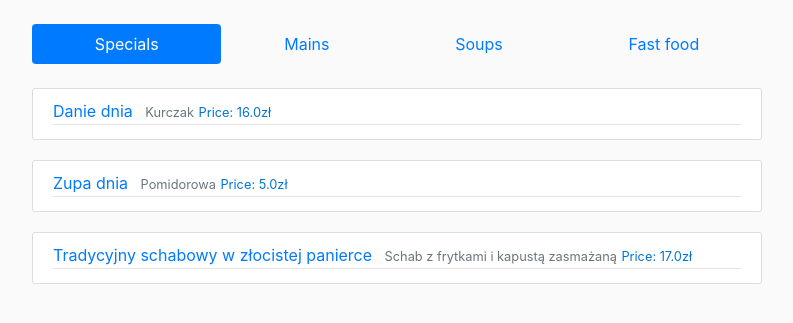
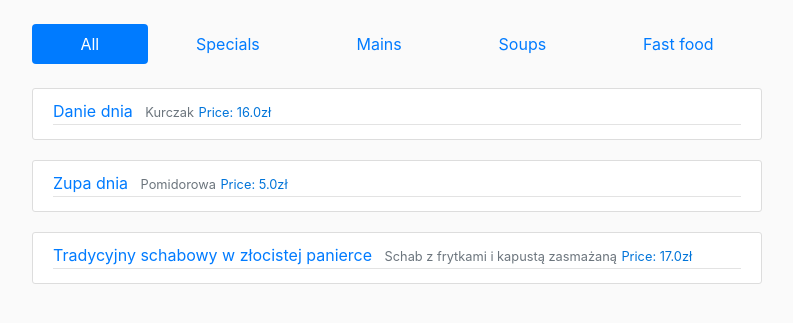
Before and after one commit to Guldier/Guldier, a Django app: page / in a window 1280 px wide. Shown: the part 56-379 px from the top of the page, without its empty margins (53-846 px from the left). Run offline with Django 3.2, Linux system fonts and the light colour scheme; data comes from the database, SQL or seed files in the repository; both versions use the stored data as it was after the commit; some libraries are stand-ins or nearby versions.

Commit message:
koniec pracy

```diff
--- a/Guldier/settings.py
+++ b/Guldier/settings.py
@@ -26,7 +26,7 @@ SECRET_KEY = 'n_1+5v(cj_wj7rvq%xgw^=c$v4-df4n44m8m5=q!8u3b#0tv0d'
 # SECURITY WARNING: don't run with debug turned on in production!
 DEBUG = True
 
-ALLOWED_HOSTS = ['192.168.17.128']
+ALLOWED_HOSTS = ['192.168.17.128', '127.0.0.1']
 
 
 # Application definition
--- a/shop/models.py
+++ b/shop/models.py
@@ -8,6 +8,9 @@ class Dish(models.Model):
     price = models.FloatField()
     dish_type = models.CharField(max_length=20)
 
+    def __str__(self):
+        return f'{self.name}'
+
 class Orders(models.Model):
     order_date = models.DateTimeField(auto_now_add=True)
     user = models.ForeignKey(User, on_delete=models.CASCADE)
--- a/shop/templates/shop/home.html
+++ b/shop/templates/shop/home.html
@@ -2,10 +2,42 @@
 {% block content %}
 
 <nav class="nav nav-pills flex-column flex-sm-row">
-  <a class="flex-sm-fill text-sm-center nav-link active" href="#">Specials</a>
-  <a class="flex-sm-fill text-sm-center nav-link" href="#">Mains</a>
-  <a class="flex-sm-fill text-sm-center nav-link" href="#">Soups</a>
-  <a class="flex-sm-fill text-sm-center nav-link" href="#">Fast food</a>
+    {% if type == 'all' %}
+        <a class="flex-sm-fill text-sm-center nav-link active" href="{% url 'shop-select' 'all' %}">All</a>
+        <a class="flex-sm-fill text-sm-center nav-link" href="{% url 'shop-select' 'special'%}">Specials</a>
+        <a class="flex-sm-fill text-sm-center nav-link" href="{% url 'shop-select' 'main'%}">Mains</a>
+        <a class="flex-sm-fill text-sm-center nav-link" href="{% url 'shop-select' 'soup'%}">Soups</a>
+        <a class="flex-sm-fill text-sm-center nav-link" href="{% url 'shop-select' 'fastfood'%}">Fast food</a>
+    {% endif %}
+    {% if type == 'special' %}
+        <a class="flex-sm-fill text-sm-center nav-link" href="{% url 'shop-select' 'all' %}">All</a>
+        <a class="flex-sm-fill text-sm-center nav-link active" href="{% url 'shop-select' 'special'%}">Specials</a>
+        <a class="flex-sm-fill text-sm-center nav-link" href="{% url 'shop-select' 'main'%}">Mains</a>
+        <a class="flex-sm-fill text-sm-center nav-link" href="{% url 'shop-select' 'soup'%}">Soups</a>
+        <a class="flex-sm-fill text-sm-center nav-link" href="{% url 'shop-select' 'fastfood'%}">Fast food</a>
+    {% endif %}
+    {% if type == 'main' %}
+        <a class="flex-sm-fill text-sm-center nav-link" href="{% url 'shop-select' 'all' %}">All</a>
+        <a class="flex-sm-fill text-sm-center nav-link" href="{% url 'shop-select' 'special'%}">Specials</a>
+        <a class="flex-sm-fill text-sm-center nav-link active" href="{% url 'shop-select' 'main'%}">Mains</a>
+        <a class="flex-sm-fill text-sm-center nav-link" href="{% url 'shop-select' 'soup'%}">Soups</a>
+        <a class="flex-sm-fill text-sm-center nav-link" href="{% url 'shop-select' 'fastfood'%}">Fast food</a>
+    {% endif %}
+    {% if type == 'soup' %}
+        <a class="flex-sm-fill text-sm-center nav-link" href="{% url 'shop-select' 'all' %}">All</a>
+        <a class="flex-sm-fill text-sm-center nav-link" href="{% url 'shop-select' 'special'%}">Specials</a>
+        <a class="flex-sm-fill text-sm-center nav-link" href="{% url 'shop-select' 'main'%}">Mains</a>
+        <a class="flex-sm-fill text-sm-center nav-link active" href="{% url 'shop-select' 'soup'%}">Soups</a>
+        <a class="flex-sm-fill text-sm-center nav-link" href="{% url 'shop-select' 'fastfood'%}">Fast food</a>
+    {% endif %}
+    {% if type == 'fastfood' %}
+        <a class="flex-sm-fill text-sm-center nav-link" href="{% url 'shop-select' 'all' %}">All</a>
+        <a class="flex-sm-fill text-sm-center nav-link" href="{% url 'shop-select' 'special'%}">Specials</a>
+        <a class="flex-sm-fill text-sm-center nav-link" href="{% url 'shop-select' 'main'%}">Mains</a>
+        <a class="flex-sm-fill text-sm-center nav-link" href="{% url 'shop-select' 'soup'%}">Soups</a>
+        <a class="flex-sm-fill text-sm-center nav-link active" href="{% url 'shop-select' 'fastfood'%}">Fast food</a>
+    {% endif %}
+
 </nav>
 <br>
 
--- a/shop/urls.py
+++ b/shop/urls.py
@@ -1,7 +1,11 @@
 from django.urls import path
 from . import views
+from .views import (
+    select_type
+)
 
 urlpatterns = [
     path('', views.home, name='shop-home'),
     path('about/', views.about, name='shop-about'),
+    path('select_type/<str:type>/', select_type, name='shop-select'),
 ]
--- a/shop/views.py
+++ b/shop/views.py
@@ -1,4 +1,4 @@
-from django.shortcuts import render
+from django.shortcuts import render, redirect
 from django.contrib import messages
 from django.contrib.auth.decorators import login_required
 from .models import Dish
@@ -7,10 +7,23 @@ from .models import Dish
 def home (request):
     context = {
         'dish': Dish.objects.all(),
-        'title': 'Home'
+        'title': 'Home',
+        'type': 'all'
     }
     return render(request, 'shop/home.html',context)
 
 
 def about (request):
     return render(request, 'shop/about.html', {'title': 'About'})
+
+
+def select_type(request, type):
+    if type == "all":
+       return redirect('shop-home')
+    else:
+        context ={
+            'dish':Dish.objects.filter(dish_type = type),
+            'title': 'Home',
+            'type': type
+        }
+        return render(request, 'shop/home.html',context)
```
Also changed, not shown: db.sqlite3.
